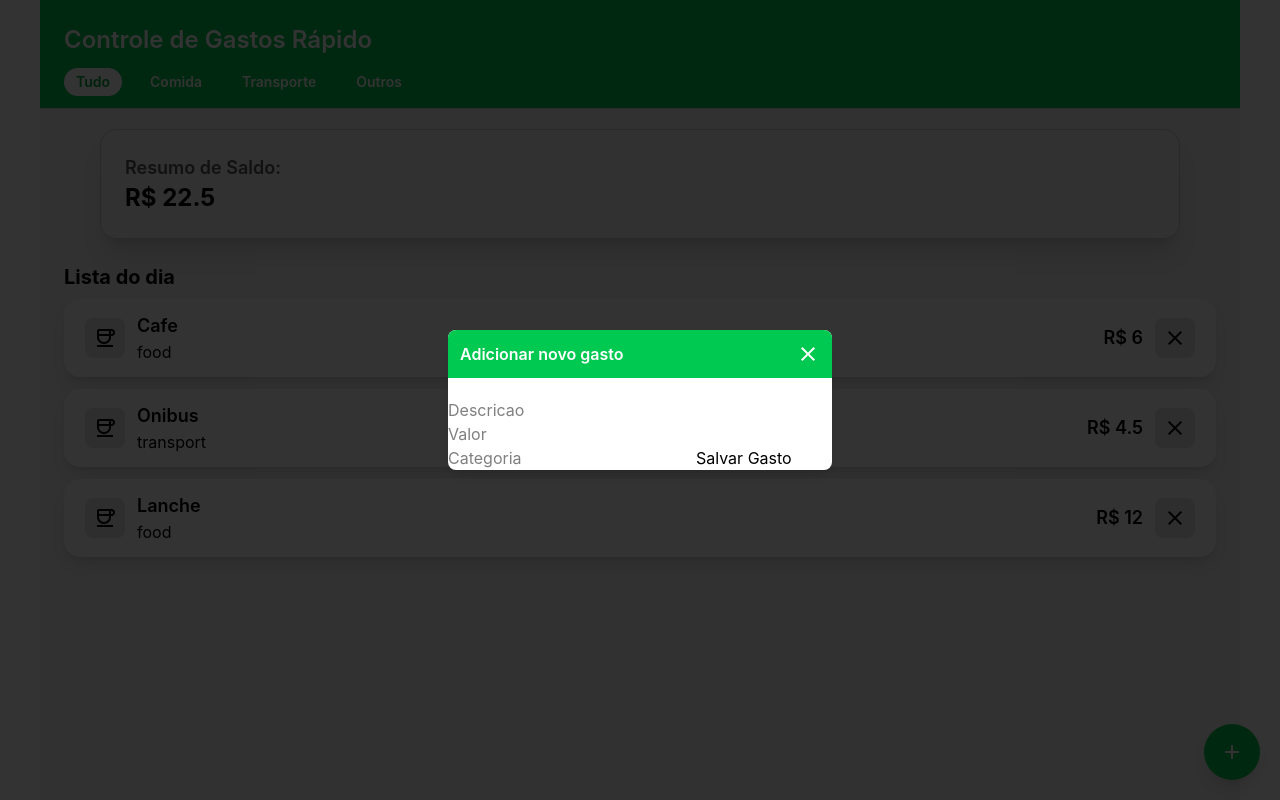
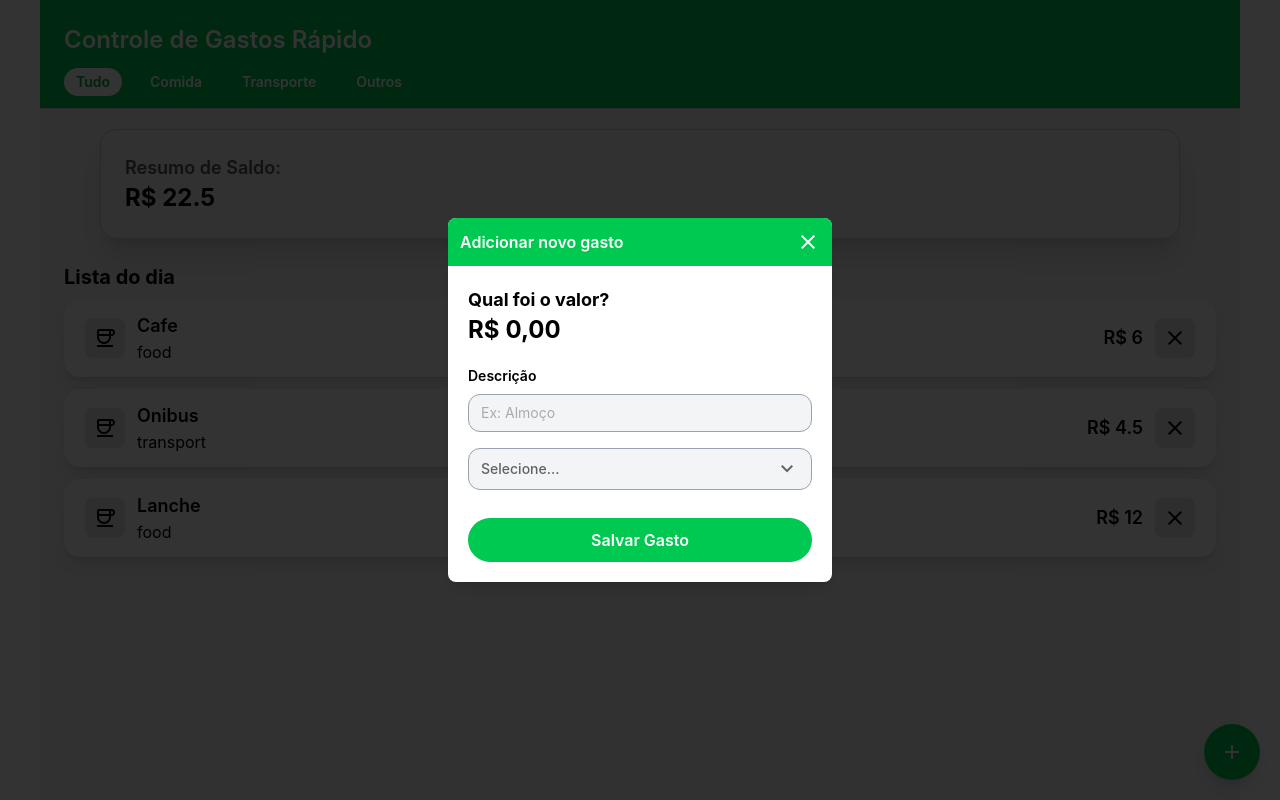
Before and after one commit to matheusmichalski/cost_fast_control, a Vue app: page / in a window 1280 px wide. Both pictures are taken after a click on the button "add". Built offline with nearby package versions, Linux system fonts and the light colour scheme.

Commit message:
feat: enhance AddItem component with improved input fields and category selection

```diff
--- a/src/components/addItem.vue
+++ b/src/components/addItem.vue
@@ -4,6 +4,7 @@ import { ref } from 'vue';
 const title = ref('');
 const value = ref('');
 const category = ref('');
+const isOpen = ref(false);
 const emit = defineEmits(['close'])
 
 function addExpense() {
@@ -20,6 +21,12 @@ function addExpense() {
     title.value = '';
     value.value = '';
     category.value = '';
+    emit('close');
+}
+
+function selectOption(option) {
+    category.value = option;
+    isOpen.value = false;
 }
 
 function clearAll() {
@@ -44,11 +51,42 @@ const handleOverlayClick = (event) => {
                 <h2 class="font-semibold">Adicionar novo gasto</h2>
                 <button class="material-symbols-outlined cursor-pointer" @click="emit('close')">close</button>
             </div>
-            <input v-model="title" class="input" placeholder="Descricao" />
-            <input v-model="value" class="input" placeholder="Valor" />
-            <input v-model="category" class="input" placeholder="Categoria" />
-            <button class="" @click="addExpense">Salvar Gasto</button>
-            <!-- <button class="" @click="clearAll">Limpar tudo</button> -->
+
+            <div class="m-5">
+                <label for="value" class="text-lg font-bold">Qual foi o valor?</label>
+                <p class="flex gap-1.5 text-2xl font-bold mb-5">
+                    R$
+                    <input type="tel" placeholder="0,00"
+                        class="text-2xl font-bold bg-transparent border-none outline-none placeholder:text-black"
+                        v-model="value" onfocus="this.value = ''" />
+                </p>
+
+                <h3 class="font-semibold text-sm">Descrição</h3>
+                <input v-model="title"
+                    class="w-full border border-gray-400 bg-gray-100 text-sm rounded-xl px-3 py-2 my-2 focus:outline-green-500 outline-transparent text-black/60"
+                    placeholder="Ex: Almoço" />
+
+                <div class="relative w-full my-2">
+                    <div @click="isOpen = !isOpen"
+                        class="flex justify-between w-full border border-gray-400 bg-gray-100 text-sm rounded-xl px-3 py-2 my-2 focus:outline-green-500 outline-transparent text-black/60">
+                        <p class="text-black/60 font-medium mt-0.5">{{ category != '' ? category : 'Selecione...' }}</p>
+                        <span
+                            :class="['material-symbols-outlined duration-300', isOpen ? 'rotate-180' : '']">keyboard_arrow_down</span>
+                    </div>
+
+                    <div
+                        :class="['w-full mt-2 bg-white border border-gray-100 rounded-xl shadow-lg duration-300', isOpen ? '' : 'opacity-0 pointer-events-none absolute']">
+                        <div @click="selectOption('food')"
+                            class="px-4 py-3 hover:bg-gray-50 flex items-center gap-3 cursor-pointer border-b border-gray-50">
+                            <span>☕</span> <span class="text-gray-700">Comida</span>
+                        </div>
+                    </div>
+                </div>
+
+                <button
+                    class="w-full bg-green-500 text-white font-semibold py-2.5 rounded-3xl mt-5 cursor-pointer active:scale-97 duration-300"
+                    @click="addExpense">Salvar Gasto</button>
+            </div>
         </div>
     </div>
 </template>
```
